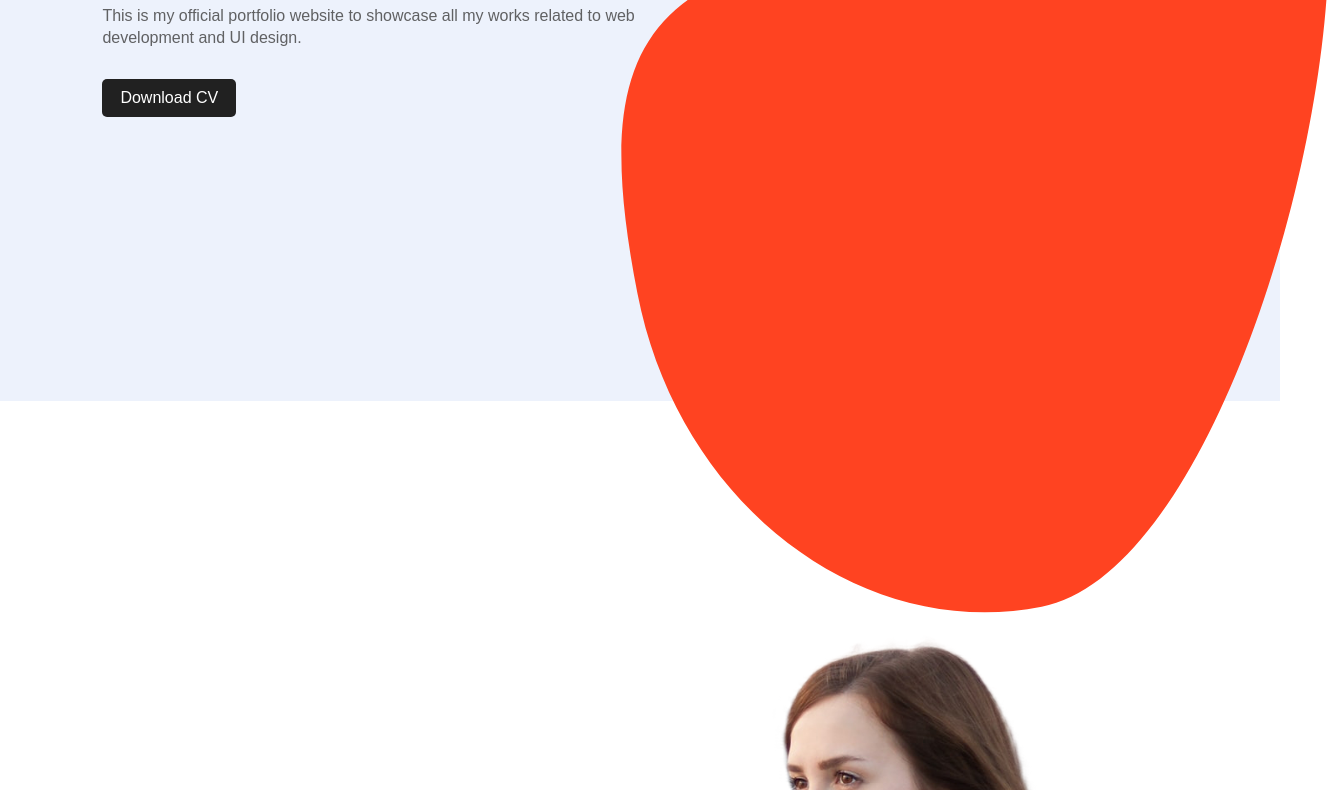
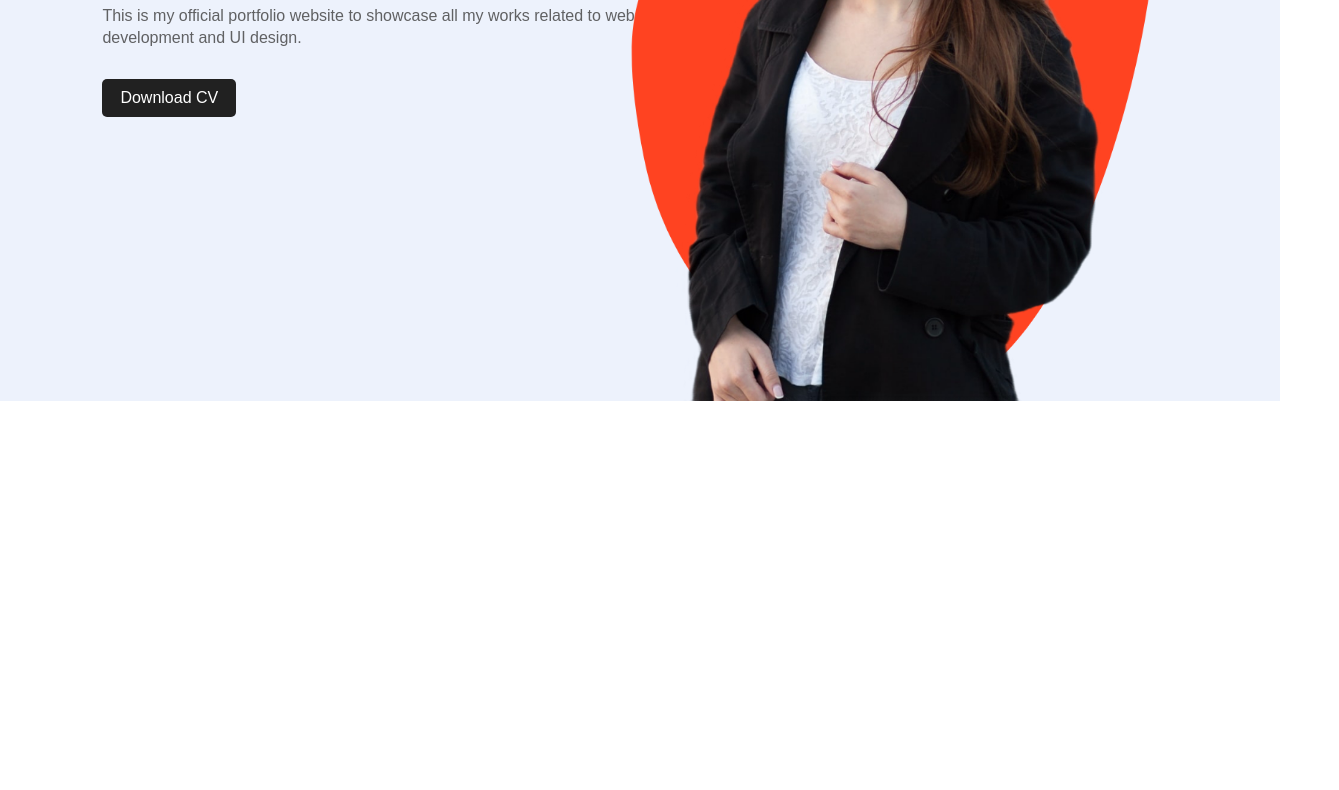
Before and after one commit to Jogbenle/portfolio-site, a plain HTML site: page index.html in a window 1280 px wide. Shown: the part 399-1189 px from the top of the page, 1339 px wide, since content can reach past the window. After the commit the page ends 800 px from the top, so only its background shows below. Drawn offline with Linux system fonts and the light colour scheme.

Commit message:
Add css property to the images

```diff
--- a/style.css
+++ b/style.css
@@ -65,3 +65,10 @@ span{
     bottom: 0;
     right: 100px;
 }
+.img-box img{
+    height: 100%;
+    position: absolute;
+    left: 50%;
+    bottom: 0;
+    transform: translateX(-50%);
+}
```
